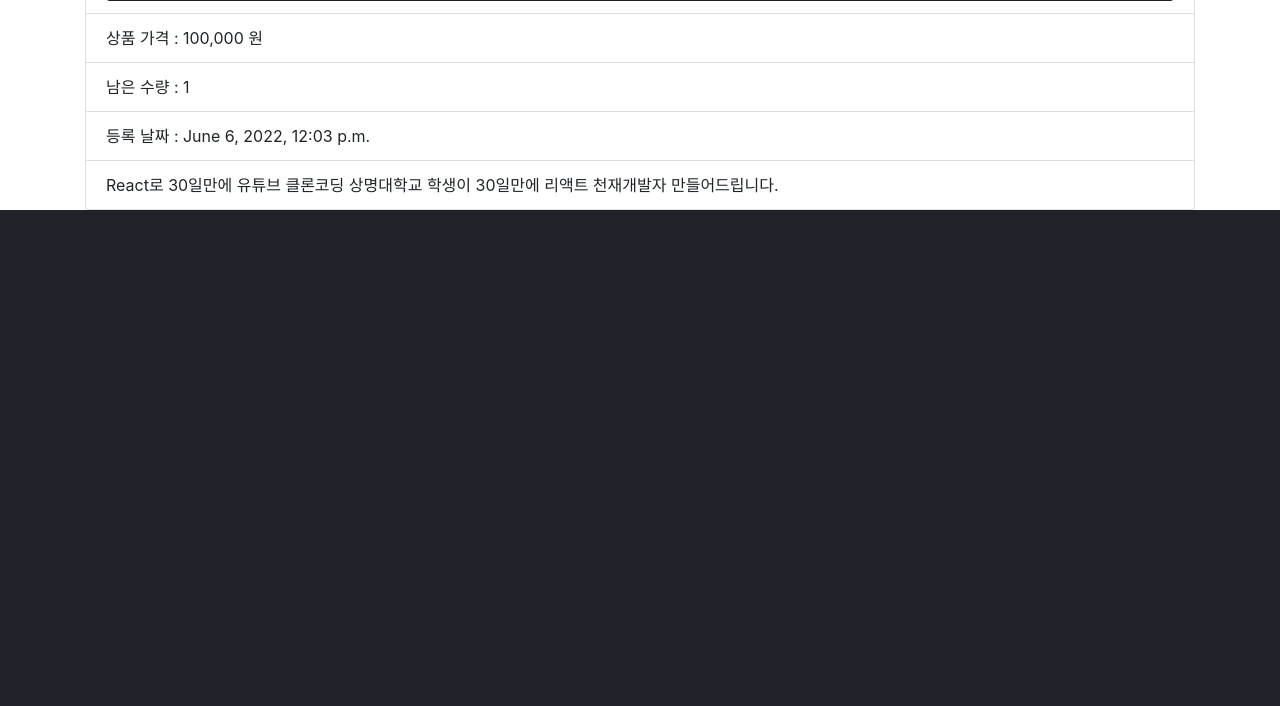
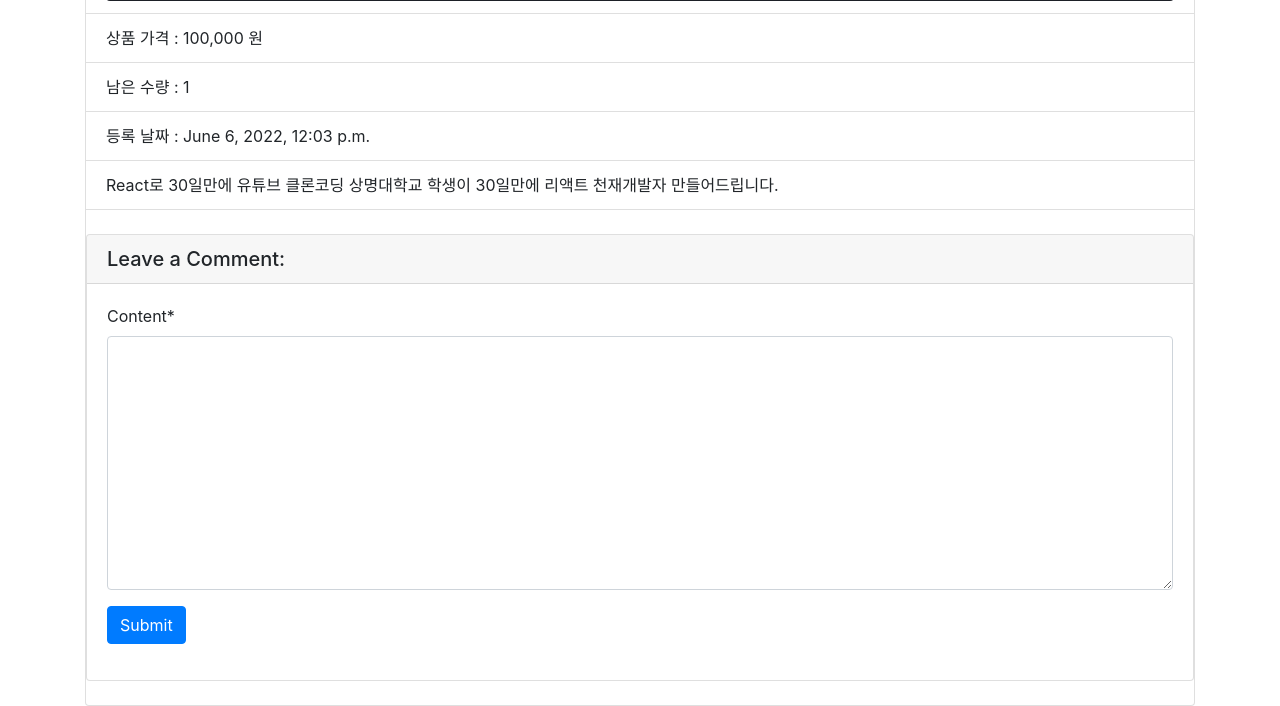
Before and after one commit to master1st/CloudProgramming, a Django app: page /4/ in a window 1280 px wide. Shown: the part 776-1482 px from the top of the page. Before the commit the page ends 986 px from the top, so only its background shows below. Run offline with Django 4.2, Linux system fonts and the light colour scheme; data comes from the database, SQL or seed files in the repository; both versions use the stored data as it was after the commit; some libraries are stand-ins or nearby versions.

Commit message:
댓글 구현

```diff
--- a/product/admin.py
+++ b/product/admin.py
@@ -1,5 +1,5 @@
 from django.contrib import admin
-from product.models import Product, Tag
+from product.models import Product, Tag, Comment
 
 
 class ProductAdmin(admin.ModelAdmin):
@@ -14,3 +14,4 @@ class TagAdmin(admin.ModelAdmin):
 
 
 admin.site.register(Tag, TagAdmin)
+admin.site.register(Comment)
--- a/product/forms.py
+++ b/product/forms.py
@@ -1,5 +1,6 @@
 from django import forms
 from .models import Product
+from product.models import Comment
 
 class RegisterForm(forms.Form):
     name = forms.CharField(
@@ -31,3 +32,8 @@ class RegisterForm(forms.Form):
             self.add_error('price', "값이 없습니다.")
             self.add_error('stock', "값이 없습니다.")
             self.add_error('description', "값이 없습니다.")
+
+class CommentForm(forms.ModelForm):
+    class Meta:
+        model = Comment
+        fields = ('content',)
--- a/product/models.py
+++ b/product/models.py
@@ -1,5 +1,10 @@
 import os.path
+from turtle import mode
 from django.db import models
+from django.contrib.auth.models import User
+
+from markdown import markdown
+# from markdownx.models import MarkdownxField
 
 
 class Tag(models.Model):
@@ -25,6 +30,7 @@ class Product(models.Model):
     product_image = models.ImageField(upload_to='blog/images/%Y/%m/%d/', blank=True)
     tags = models.ManyToManyField(Tag, blank=True)
 
+
     def __str__(self):
         return f'[{self.pk}] [{self.name}]'
 
@@ -39,3 +45,22 @@ class Product(models.Model):
         db_table = 'my_product'
         verbose_name = '상품'
         verbose_name_plural = '상품'
+
+
+class Comment(models.Model):
+    post = models.ForeignKey(Product, on_delete=models.CASCADE)
+    author = models.ForeignKey(User, on_delete=models.CASCADE)
+
+    content = models.TextField()
+
+    created_at = models.DateTimeField(auto_now_add=True)
+
+    def __str__(self):
+        return f'{self.author}::{self.content}'
+
+    def get_absolute_url(self):
+        return f'{self.post.get_absolute_url()}#comment-{self.pk}'
+
+    class Meta:
+        verbose_name = '댓글'
+        verbose_name_plural = '댓글'
--- a/product/templates/product_detail.html
+++ b/product/templates/product_detail.html
@@ -2,6 +2,7 @@
 {% load humanize %}
 {% block contents %}
 {% include 'navbar.html' %}
+{% load crispy_forms_tags %}
 
 <div class = "row mt-5">
     <div class = "col-12">
@@ -16,7 +17,33 @@
                 <li class = "list-group-item">남은 수량 : {{ product.stock}}</li>
                 <li class = "list-group-item">등록 날짜 : {{ product.created_at }}</li>
                 <li class = "list-group-item">{{ product.description|safe }} </li>
+                <!-- Comments Form -->
+        <div class="card my-4">
+          <h5 class="card-header">Leave a Comment:</h5>
+          <div class="card-body">
+            <form method="post" action="{{ product.get_absolute_url }}/addComment/">{% csrf_token %}
+              <div class="form-group">
+               {{ comment_form | crispy }}
+              </div>
+              <button type="submit" class="btn btn-primary">Submit</button>
+            </form>
+          </div>
+        </div>
 
+        <!-- Single Comment -->
+      {% if product.comment_set.exists %}
+          {% for comment in product.comment_set.iterator %}
+        <div class="media mb-4">
+{#          <img class="d-flex mr-3 rounded-circle" src="http://placehold.it/50x50" alt="">#}
+          <div class="media-body" id = "comment-{{ comment.pk }}">
+            <h5 class="mt-0">{{ user.email }} ({{ comment.created_at }})</h5>
+            <p>{{ comment.content }}</p>
+          </div>
+        </div>
+        {% endfor %}
+      {% endif %}
+
+      </div>
             </ul>
         </div>
     </div>
--- a/product/urls.py
+++ b/product/urls.py
@@ -9,4 +9,6 @@ urlpatterns = [
     path('createPro/', ProductRegister.as_view()),
     path('', ProductList.as_view()),
     path('<int:pk>/', ProductDetail.as_view()),
+    path('<int:pk>/addComment/', views.addComment),
+
 ]
--- a/product/views.py
+++ b/product/views.py
@@ -1,8 +1,10 @@
-from django.shortcuts import render
+from django.contrib.auth.mixins import LoginRequiredMixin, UserPassesTestMixin
+from django.core.exceptions import PermissionDenied
+from django.shortcuts import render,redirect, get_object_or_404
 from .models import Product, Tag
 from .forms import RegisterForm
 from django.views.generic import FormView, ListView, DetailView
-
+from .forms import CommentForm
 
 class ProductRegister(FormView):
     template_name = 'product_register.html'
@@ -40,6 +42,12 @@ class ProductList(ListView):
 class ProductDetail(DetailView):
     template_name = 'product_detail.html'
     model = Product
+
+    def get_context_data(self, **kwargs):
+        context = super(ProductDetail, self).get_context_data()
+        context['comment_form'] = CommentForm
+        return context
+
     def show_tag_posts(request, pk):
         product = Product.objects.get(pk=pk)
         product_detail = product.product_set.all()
@@ -52,6 +60,22 @@ class ProductDetail(DetailView):
 
         return render(request, 'product/product_detail.html', context)
 
+def addComment(request, pk):
+    if request.user.is_authenticated:
+        post = get_object_or_404(Product, pk=pk)
+
+        if request.method == 'POST':
+            comment_form = CommentForm(request.POST)
+            comment = comment_form.save(commit=False)
+            comment.author = request.user
+            comment.post = post
+            comment.save()
+            return redirect(comment.get_absolute_url())
+        else:
+            return redirect(post.get_absolute_url())
+    else:
+        raise PermissionDenied
+
     # CBV방식은 FBV방식과 다르게 이미 기정의된 클래스 라이브러리를 상속받아 정의된 기능을 사용하는것
     # postlist역시 포스트들을 가져와서 나열해주는 역할만하고, 즉 post에 대한 정보만 들어있고, 다른 데이터를 같이 매개변수로 전달해주고싶다면,
     # 그렇다면 get_context_data 메서드라이브러리를 사용해서, context 딕셔너리에 담아 데이터전달.
--- a/yoonsta_prj/settings.py
+++ b/yoonsta_prj/settings.py
@@ -31,6 +31,8 @@ INSTALLED_APPS = [
     'user',
     'order',
     'django.contrib.humanize',
+    'crispy_forms',
+    'markdownx',
 ]
 
 MIDDLEWARE = [
@@ -113,6 +115,7 @@ STATIC_URL = '/static/'
 
 MEDIA_URL = '/media/'
 MEDIA_ROOT = os.path.join(BASE_DIR, '_media')
+CRISPY_TEMPLATE_PACK = 'bootstrap4'
 
 # Default primary key field type
 # https://docs.djangoproject.com/en/4.0/ref/settings/#default-auto-field
--- a/yoonsta_prj/urls.py
+++ b/yoonsta_prj/urls.py
@@ -23,6 +23,7 @@ urlpatterns = [
     path('admin/', admin.site.urls),
     path('user/', include('user.urls')),
     path('', include('product.urls')),
+    # path('markdownx/', include('markdownx.urls')),
 ]
 
 urlpatterns += static(settings.MEDIA_URL, document_root=settings.MEDIA_ROOT)
```
Also changed, not shown: product/templates/comment_form.html (added, +17 -0 lines), db.sqlite3, product/migrations/0007_comment.py (added), product/migrations/0008_alter_comment_author.py (added), product/migrations/0009_rename_author_comment_user.py (added), product/migrations/0010_remove_comment_user_comment_author.py (added), product/migrations/0011_remove_comment_author.py (added), product/migrations/0012_comment_author.py (added), product/migrations/0013_remove_comment_author_comment_user.py (added), product/migrations/0014_remove_comment_user_comment_author.py (added).
